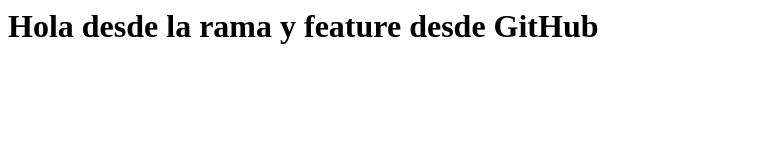
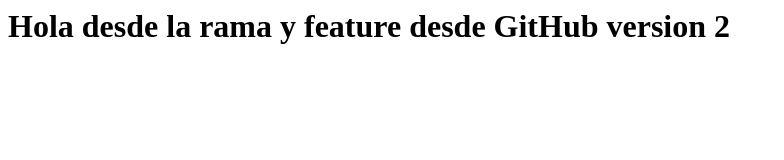
Before and after one commit to Christopher20041907/primerProyectoGit, a plain HTML site: page index.html in a window 1280 px wide. Shown: the whole page, without its empty margins (0-784 px from the left). Drawn offline with Linux system fonts and the light colour scheme.

Commit message:
Actualizado desde GitHub version 2

```diff
--- a/index.html
+++ b/index.html
@@ -1 +1 @@
-<html><body><h1>Hola desde la rama y feature desde GitHub</h1></body></html>
+<html><body><h1>Hola desde la rama y feature desde GitHub version 2</h1></body></html>
```
